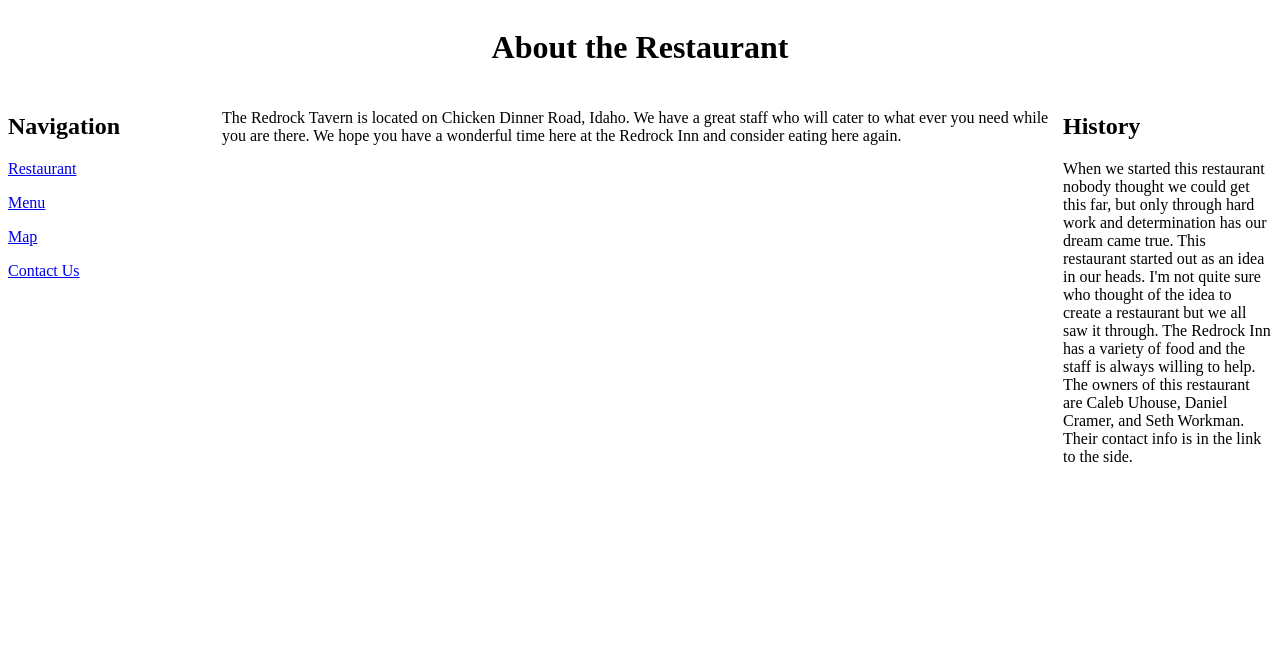
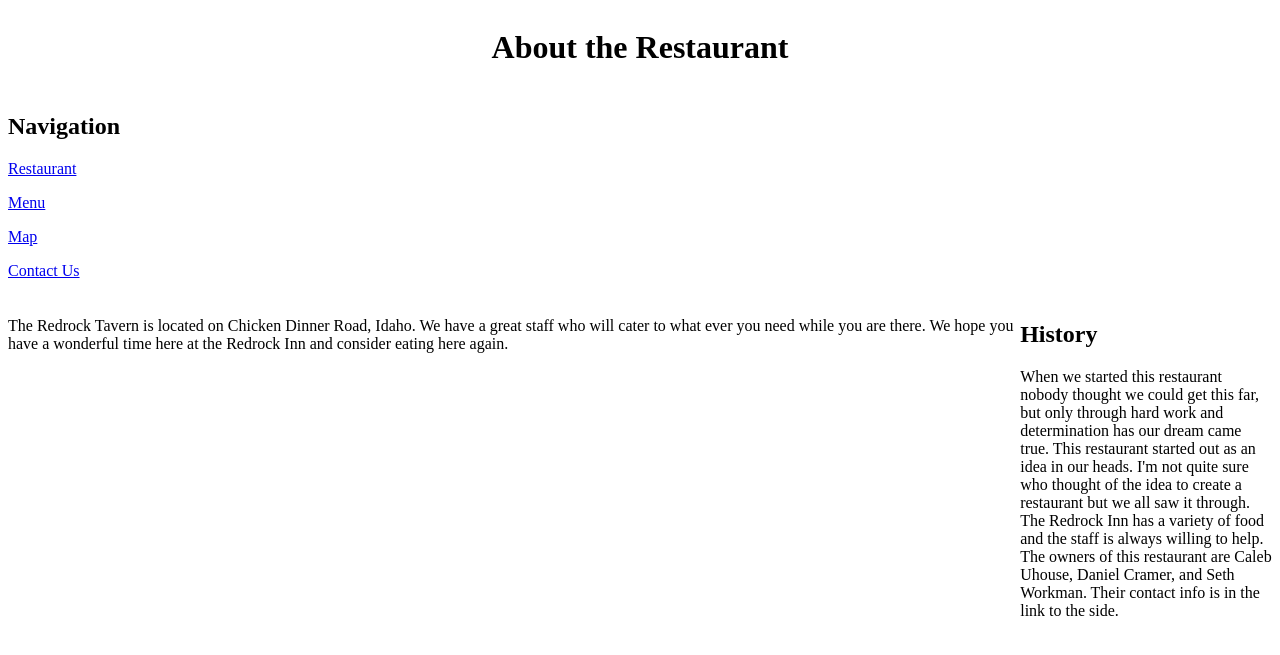
Before and after one commit to CalebUhouse/Web-Design-Group-Project, a PHP site: page /About.html in a window 1280 px wide. Shown: the top 655 px of the page. Run offline with PHP 8.4, Linux system fonts and the light colour scheme.

Commit message:
Update Restaurant.css

```diff
--- a/Restaurant.css
+++ b/Restaurant.css
@@ -2,12 +2,13 @@
 main
 {
     display: grid;
-    grid-template-columns: 1fr 4fr 1fr;
+    grid-template-columns: 4fr 1fr;
     grid-gap: 5px 5px;
     grid-template-areas:
-        "header    header     header"
-        "nav       section     aside"
-        "nav       footer      footer";
+        "header    header"
+        "nav       nav"
+        "section   aside"
+        "footer    footer"
 }
 
 .section-header
```
